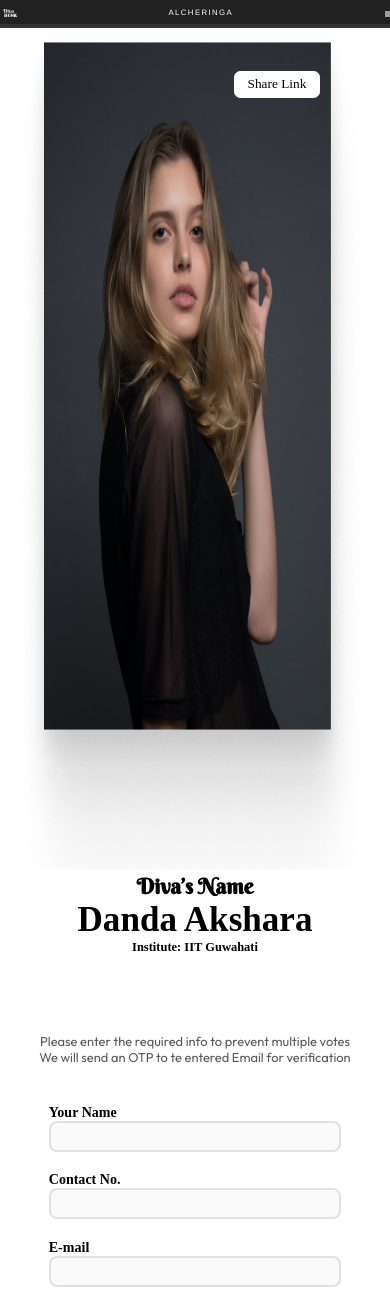
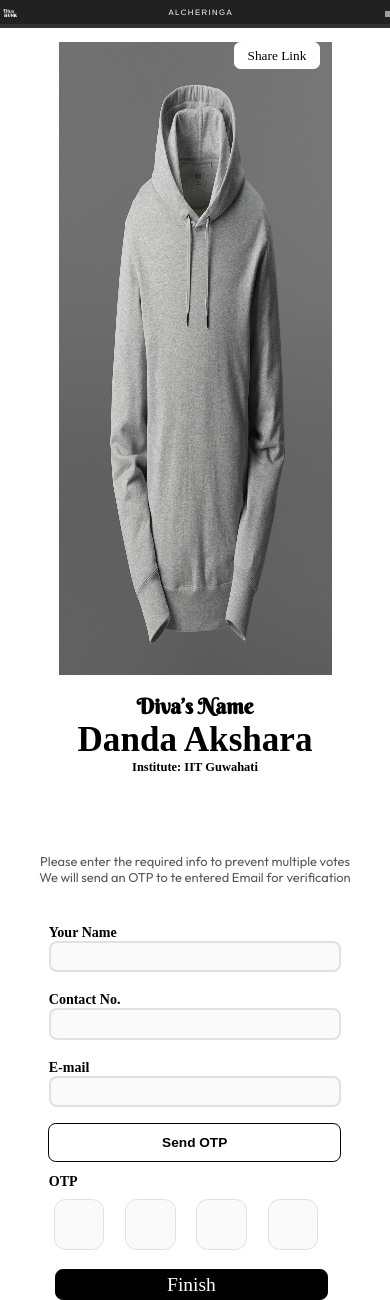
Before and after one commit to ankit11hab/diva-hunk, a Django app: page /diva/register/1 in a window 390 px wide. Shown: the top 1300 px of the page. Run offline with Django 4.2, Linux system fonts and the light colour scheme; data comes from the database, SQL or seed files in the repository; some web fonts are replaced; grey boxes are pictures that could not be loaded.

Commit message:
fixed register image and thanks mob view

```diff
--- a/base/templates/base/home.html
+++ b/base/templates/base/home.html
@@ -3,9 +3,14 @@
 <link href="https://fonts.cdnfonts.com/css/aileron" rel="stylesheet" />
 <link rel="preconnect" href="https://fonts.googleapis.com" />
 <link rel="preconnect" href="https://fonts.gstatic.com" crossorigin />
-<link href="https://fonts.googleapis.com/css2?family=Berkshire+Swash&display=swap" rel="stylesheet" />
-<link rel="stylesheet"
-  href="https://fonts.googleapis.com/css2?family=Material+Symbols+Outlined:opsz,wght,FILL,GRAD@20..48,100..700,0..1,-50..200" />
+<link
+  href="https://fonts.googleapis.com/css2?family=Berkshire+Swash&display=swap"
+  rel="stylesheet"
+/>
+<link
+  rel="stylesheet"
+  href="https://fonts.googleapis.com/css2?family=Material+Symbols+Outlined:opsz,wght,FILL,GRAD@20..48,100..700,0..1,-50..200"
+/>
 <style>
   @font-face {
     font-family: TEXAT-BOLD-PERSONAL-USE;
@@ -28,7 +33,7 @@
 
     .largest-box {
       position: sticky;
-      top:0;
+      top: 0;
       background-color: #333333;
       width: 99vw;
       height: 100vh;
@@ -55,14 +60,14 @@
       /* scroll-snap-type: y mandatory; */
       scrollbar-width: none;
       box-sizing: content-box;
-      -ms-overflow-style: none;  /* Internet Explorer 10+ */
-      scrollbar-width: none;  /* Firefox */
+      -ms-overflow-style: none; /* Internet Explorer 10+ */
+      scrollbar-width: none; /* Firefox */
     }
     .diva-scroller::-webkit-scrollbar {
       display: none; /* Safari and Chrome */
     }
     .hunk-scroller::-webkit-scrollbar {
-     display: none;   /* Safari and Chrome */
+      display: none; /* Safari and Chrome */
     }
 
     .hunk-scroller {
@@ -71,8 +76,8 @@
       height: 100%;
       width: 21%;
       scroll-snap-type: y mandatory;
-      -ms-overflow-style: none;  /* Internet Explorer 10+ */
-      scrollbar-width: none;  /* Firefox */
+      -ms-overflow-style: none; /* Internet Explorer 10+ */
+      scrollbar-width: none; /* Firefox */
     }
 
     .card-place {
@@ -128,11 +133,11 @@
         0 6px 20px 0 rgba(0, 0, 0, 0.19);
       opacity: 0.4;
     }
-    #searchbox input::placeholder{
+    #searchbox input::placeholder {
       font-size: 1vw;
       padding: auto;
     }
-    .searchbox_input{
+    .searchbox_input {
       top: 2vw;
       width: 40vw;
       /* height: auto; */
@@ -371,7 +376,7 @@
       font-size: 36px;
       margin: 2rem 0;
     }
-    #searchbox{
+    #searchbox {
       margin-top: 2vw;
     }
 
@@ -385,7 +390,7 @@
         0 6px 20px 0 rgba(0, 0, 0, 0.19);
       opacity: 0.4;
     }
-    .searchbox_input::placeholder{
+    .searchbox_input::placeholder {
       font-size: 5vw;
     }
 
@@ -534,7 +539,7 @@
     }
   }
 </style>
-<div class="intro">
+<div class="intro" id="intro">
   <div class="hero-section">
     <img src="{% static '/images/hero.svg' %}" class="hero-img" />
   </div>
@@ -545,13 +550,17 @@
     <img src="{% static '/images/scroll_down.svg' %}" class="scroll-down-img" />
   </div>
 </div>
-<div class="largest-box">
+<div class="largest-box" id="largest-box">
   <br /><br />
 
   <div class="content-container">
     <form method="GET" action="{% url 'list' %}" id="searchbox">
       {% csrf_token %}
-      <input type="text" name="search" placeholder="Search for the participant by name" class="searchbox_input"
+      <input
+        type="text"
+        name="search"
+        placeholder="Search for the participant by name"
+        class="searchbox_input"
       />
       {% comment %} FORM IS SUBMITTED ON PRESSING ENTER KEY {% endcomment %}
     </form>
@@ -564,9 +573,7 @@
     <div class="diva-scroller">
       {% comment %}
       <div class="card-place"></div>
-      {% endcomment %}
-
-      {% for diva in divas %}
+      {% endcomment %} {% for diva in divas %}
       <div class="card-place">
         <div class="temp">
           <div class="card">
@@ -578,8 +585,12 @@
               </div>
             </div>
             <div class="card-text">
-              <div class="like-button" onclick="window.location.href=`{% url 'diva register' diva.id %}`">
-                <span class="material-symbols-outlined">favorite </span><span class="like-styling"> Like</span>
+              <div
+                class="like-button"
+                onclick="window.location.href=`{% url 'diva register' diva.id %}`"
+              >
+                <span class="material-symbols-outlined">favorite </span
+                ><span class="like-styling"> Like</span>
               </div>
               <br />
               <div class="college-name">
@@ -628,8 +639,12 @@
               </div>
             </div>
             <div class="card-text">
-              <div class="like-button" onclick="window.location.href=`{% url 'hunk register' hunk.id %}`">
-                <span class="material-symbols-outlined">favorite </span><span class="like-styling"> Like</span>
+              <div
+                class="like-button"
+                onclick="window.location.href=`{% url 'hunk register' hunk.id %}`"
+              >
+                <span class="material-symbols-outlined">favorite </span
+                ><span class="like-styling"> Like</span>
               </div>
               <br />
               <div class="college-name">
@@ -675,6 +690,26 @@
 <script src="https://ajax.googleapis.com/ajax/libs/jquery/3.6.1/jquery.min.js"></script>
 
 <script>
+  var intro = document.getElementById("intro");
+  window.onscroll = function () {
+    myFunction();
+  };
+
+  function myFunction() {
+    console.log("scrolling");
+    var element = document.getElementById("largest-box");
+    var elementPosition = element.getBoundingClientRect().top;
+    var offsetPosition = elementPosition + window.pageYOffset;
+    if (
+      document.documentElement.scrollTop > 300 &&
+      document.documentElement.scrollTop < elementPosition
+    ) {
+      window.scrollTo({
+        top: offsetPosition,
+      });
+    }
+  }
+
   function testInView($el) {
     var wTop = $(window).scrollTop();
     var wBot = wTop + $(window).height();
--- a/base/templates/base/register.html
+++ b/base/templates/base/register.html
@@ -129,8 +129,8 @@
     <img src="{% static '/images/Chevron-left.svg' %}" style="width: 3vw; margin-right: 1%;" />
     <div style="font-weight: 200; font-size: 2.5vw;">Back</div>
   </div> -->
-  <div style="position: relative">
-    <img src="{% static '/images/diva-img.png' %}" class="diva-img" />
+  <div style="">
+    <img src="{{candidate.image.url}}" class="diva-img" />
     <button type="button" class="sharelinkbtn-mob">Share Link</button>
   </div>
   <div class="candidate-detail">
--- a/static/css/register.css
+++ b/static/css/register.css
@@ -27,9 +27,11 @@
 }
 
 .diva-img {
-  width: 40vw;
-  height: 52vw;
-  margin-top: -1%;
+  width: 25vw;
+  height: 37vw;
+  margin-top: 3%;
+  margin-right: 5%;
+  margin-left: 7%;
 }
 
 .candidate-detail {
@@ -170,8 +172,10 @@
   }
   .diva-img {
     position: relative;
-    width: 100vw;
-    height: 100vh;
+    width: 70vw;
+    height: 75vh;
+
+    margin: 5% auto;
   }
   .sharelinkbtn-mob {
     position: absolute;
```
Also changed, not shown: static/css/thanks.css (+3 -7 lines). Lines whose indentation alone changed are shown as unchanged.
